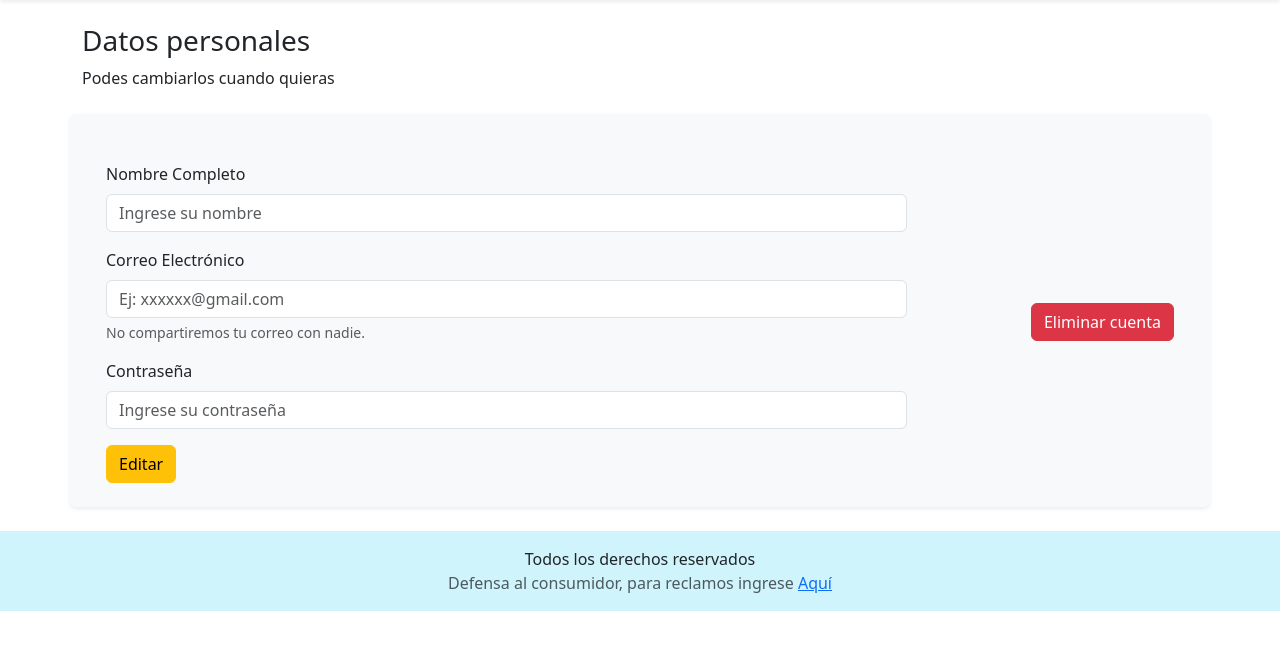
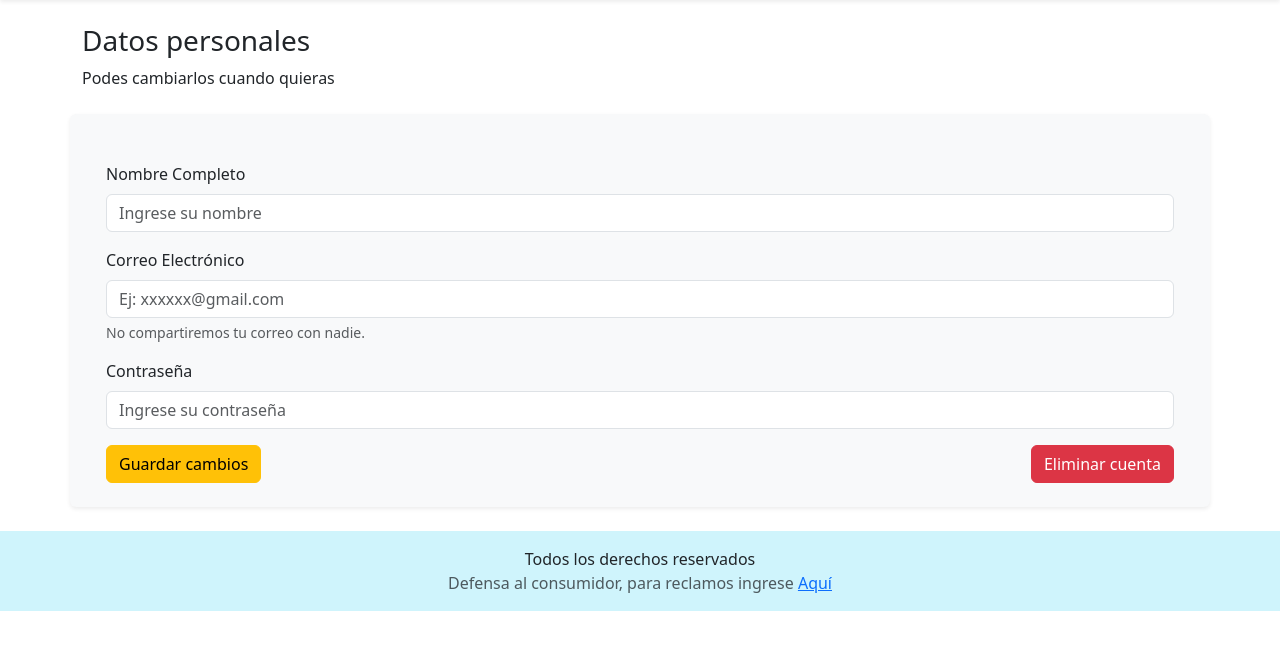
Before and after one commit to gisela-zajic/ids-codigo-viajero, a Flask app: template templates/dashboard/dashboard.html in a window 1280 px wide. Shown: the part 106-756 px from the top of the page. Run offline with Flask 3, Linux system fonts and the light colour scheme; the template is opened without the code that fills it, so the values that code supplies are empty.

Commit message:
Using flask to link frontend with backend
- New changes for dashboard frontend

```diff
--- a/templates/dashboard/dashboard.html
+++ b/templates/dashboard/dashboard.html
@@ -38,11 +38,11 @@
                         <label for="password" class="form-label">Contraseña</label>
                         <input type="password" name="password" id="password" class="form-control" placeholder="Ingrese su contraseña">
                     </div>
-                    <button type="submit" class="btn btn-warning">Editar</button>
+                    <div class="d-flex justify-content-between">
+                        <button type="submit" class="btn btn-warning">Guardar cambios</button>
+                        <button type="button" class="btn btn-danger" onclick="remove_user()">Eliminar cuenta</button>
+                    </div>
                 </form>
-            </div>
-            <div class="w-25 d-flex justify-content-end">
-                <button class="btn btn-danger" onclick="remove_user()">Eliminar cuenta</button>
             </div>
         </div>
     </div>
```
